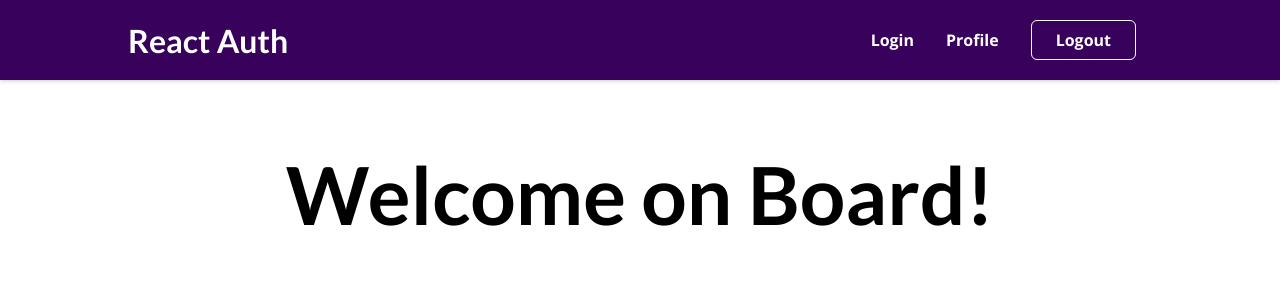
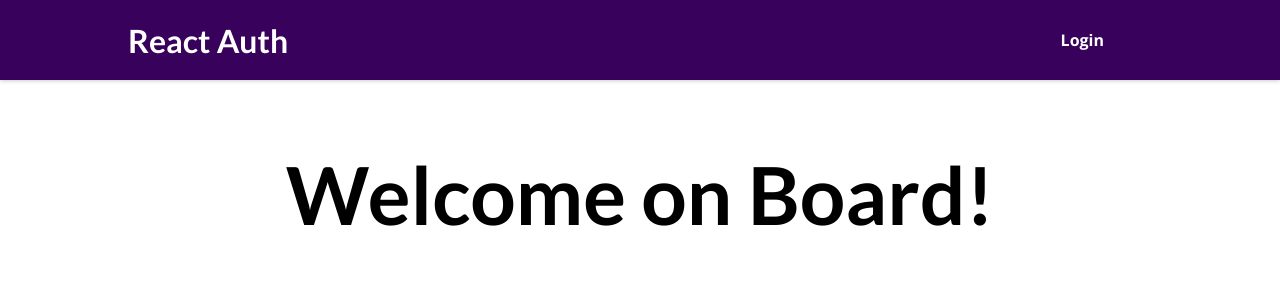
Before and after one commit to etorres-revature/React-auth, a React (Create React App) app: page / in a window 1280 px wide. Shown: the top 300 px of the page. Built offline with nearby package versions, Linux system fonts and the light colour scheme.

Commit message:
conditional rendering in main navigation with auth context

```diff
--- a/src/components/Layout/MainNavigation.js
+++ b/src/components/Layout/MainNavigation.js
@@ -1,24 +1,32 @@
-import { Link } from 'react-router-dom';
+import { useContext } from "react";
+import { Link } from "react-router-dom";
 
-import classes from './MainNavigation.module.css';
+import AuthContext from "../../store/auth-context";
+import classes from "./MainNavigation.module.css";
 
 const MainNavigation = () => {
+  const authCTX = useContext(AuthContext);
+
+  const isLoggedIn = authCTX.isLoggedIn;
+
   return (
     <header className={classes.header}>
-      <Link to='/'>
+      <Link to="/">
         <div className={classes.logo}>React Auth</div>
       </Link>
       <nav>
         <ul>
-          <li>
-            <Link to='/auth'>Login</Link>
-          </li>
-          <li>
-            <Link to='/profile'>Profile</Link>
-          </li>
-          <li>
-            <button>Logout</button>
-          </li>
+          {!isLoggedIn && (
+            <li>
+              <Link to="/auth">Login</Link>
+            </li>
+          )}
+          {isLoggedIn && (
+            <li>
+              <Link to="/profile">Profile</Link>
+            </li>
+          )}
+          <li>{isLoggedIn && <button>Logout</button>}</li>
         </ul>
       </nav>
     </header>
```
